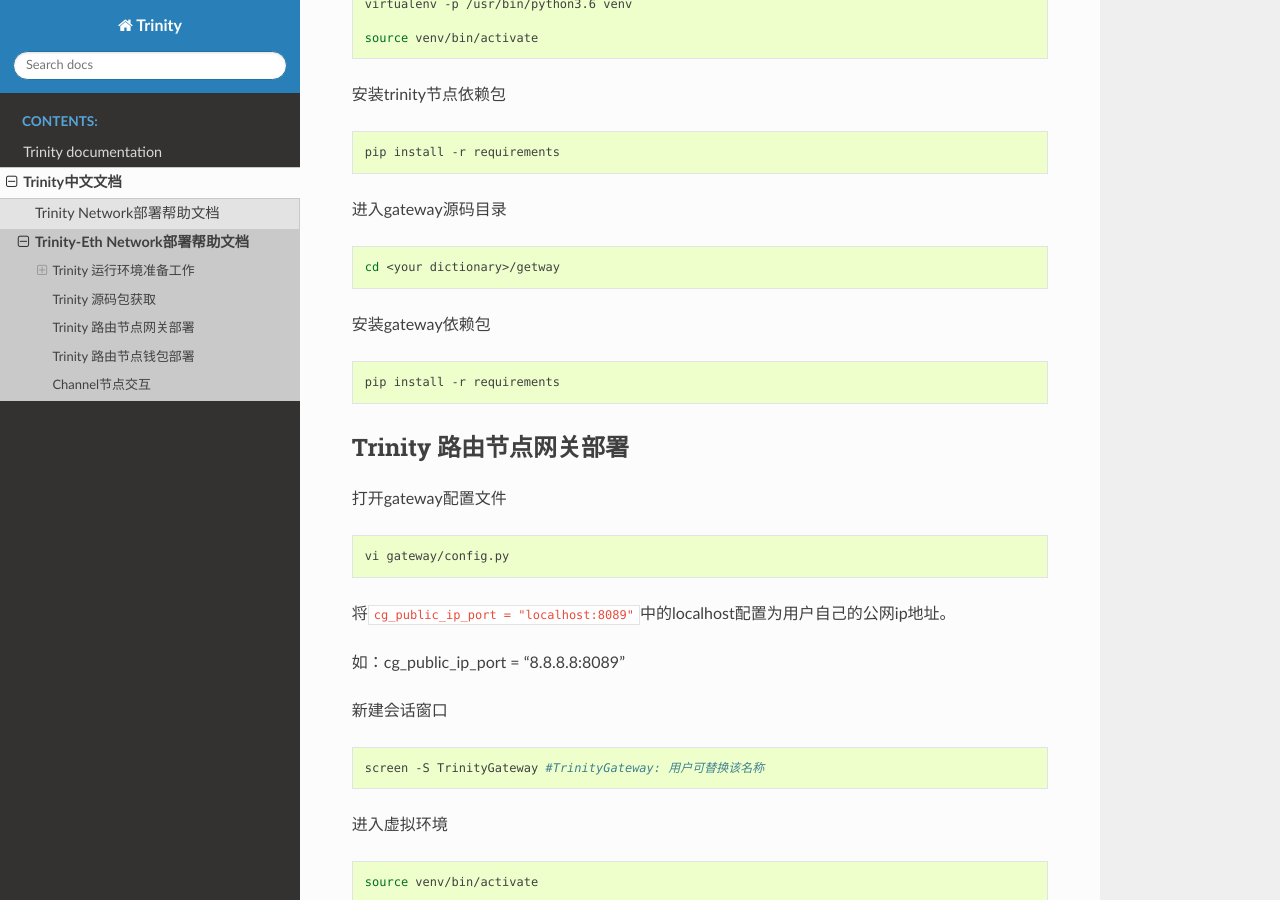
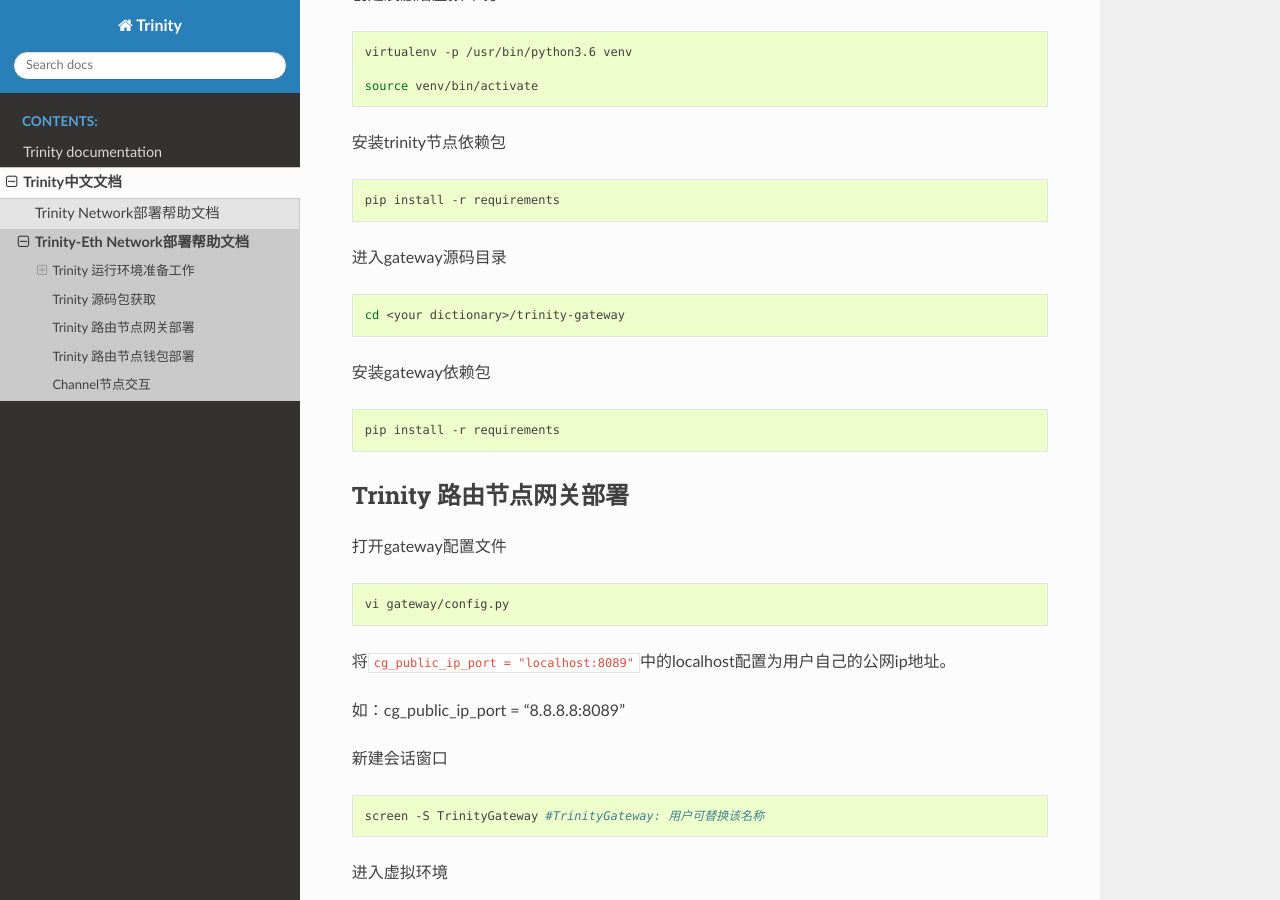
Before and after one commit to trinity-project/documentation, a Sphinx documentation site: the page built from source/zh-CN/Trinity_Eth_Deployment_Guide_zh.md, in a window 1280 px wide and 900 px high, scrolled down 1973 px. Built offline with Sphinx 7.4.7 and the Read the Docs theme 2.0.0, drawn with Linux system fonts in a browser that asks for light colours.

Commit message:
fix gateway

````diff
--- a/source/zh-CN/Trinity_Eth_Deployment_Guide_zh.md
+++ b/source/zh-CN/Trinity_Eth_Deployment_Guide_zh.md
@@ -97,7 +98,7 @@
 进入gateway源码目录
 
 ``` shell
-cd <your dictionary>/getway
+cd <your dictionary>/trinity-gateway
 ```
 
 安装gateway依赖包
````
Also changed, not shown: other parts of source/zh-CN/Trinity_Eth_Deployment_Guide_zh.md (+1 -0 lines).
